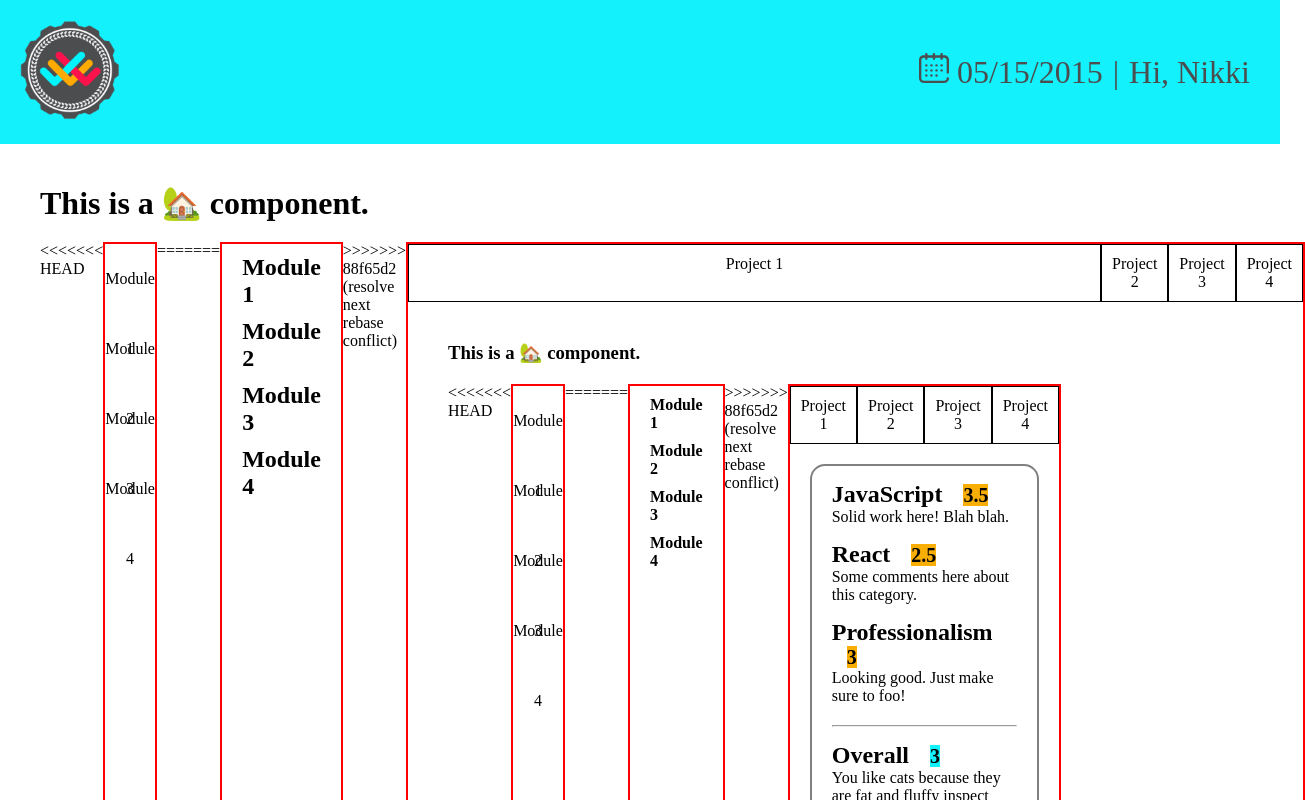
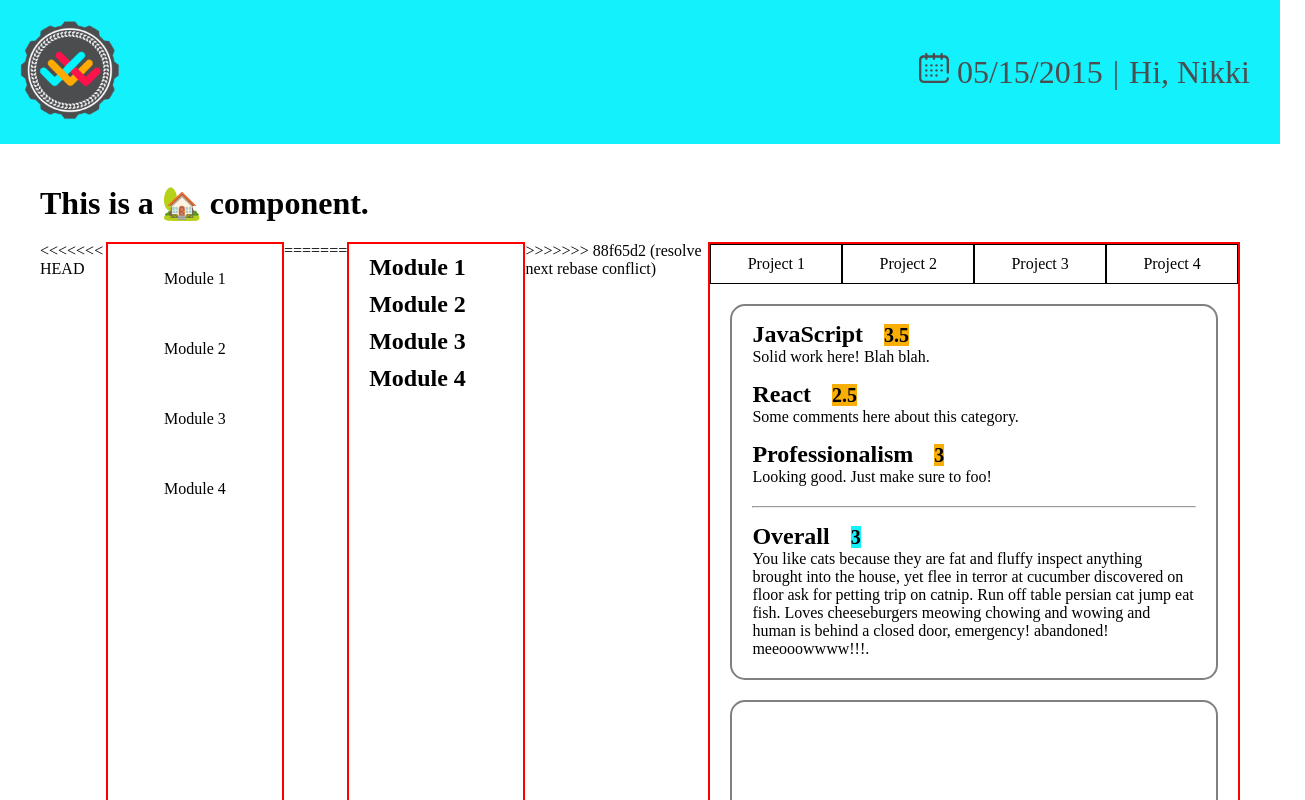
Before and after one commit to Turing-Mesh/mesh-ui, a Vue app: page / in a window 1280 px wide. Shown: the top 800 px of the page, 1305 px wide, since content can reach past the window. Built offline with nearby package versions, Linux system fonts and the light colour scheme.

Commit message:
Take home out of router for navigation functionality

```diff
--- a/src/router/index.js
+++ b/src/router/index.js
@@ -1,15 +1,15 @@
 import Vue from 'vue'
 import VueRouter from 'vue-router'
-import Home from '../views/Home'
+// import Home from '../views/Home'
 
 Vue.use(VueRouter)
 
 const routes = [
-  {
-    path: '/',
-    name: 'Home',
-    component: Home
-  },
+  // {
+  //   path: '/',
+  //   name: 'Home',
+  //   component: Home
+  // },
   {
     path: '/modules/:id',
     name: 'Module',
--- /dev/null
+++ b/src/styles/styles 2.scss
@@ -0,0 +1,112 @@
+$turing-blue: #12f1fc;
+$turing-yellow: #f9ae06;
+$turing-red: #ef3852;
+
+* {
+  box-sizing: border-box;
+  margin: 0;
+  padding: 0;
+}
+
+.header {
+  background: $turing-blue;
+  margin: 0 auto;
+}
+
+.header-wrapper {
+  display: flex;
+  flex-flow: row nowrap;
+  justify-content: space-between;
+  align-items: center;
+}
+
+.logo-container {
+  margin: 20px;
+}
+
+.logo {
+  width: 100px;
+}
+
+.calendar {
+  width: 30px;
+}
+
+.link-container {
+  display: flex;
+  flex-flow: row nowrap;
+  justify-content: space-between;
+  align-items: center;
+  font-size: 2rem;
+  margin-right: 20px;
+  color: #4C4D4F;
+}
+
+span {
+  margin: 0 10px;
+}
+
+a {
+  margin: 0 20px;
+  text-decoration: none;
+}
+
+.home {
+  margin: 40px;
+}
+
+.main {
+  display: flex;
+  flex-flow: row nowrap;
+  margin: 20px auto;
+}
+
+.left-section {
+  width: 25%;
+  border: 2px solid red;
+}
+
+.module {
+  margin: 10px 20px;
+}
+
+.right-section {
+  width: 75%;
+  border: 2px solid red;
+}
+
+.projects-container {
+  display: flex;
+  flex-flow: row nowrap;
+  justify-content: space-evenly;
+  align-items: center;
+}
+
+.project {
+  border: 1px solid black;
+  padding: 10px;
+}
+
+.feedback-container {
+  height: 300px;
+  margin: 20px;
+  padding: 20px;
+  border: 2px solid grey;
+  border-radius: 15px;
+}
+
+.notes-container {
+  height: 300px;
+  margin: 20px;
+  padding: 20px;
+  border: 2px solid grey;
+  border-radius: 15px;
+}
+
+.rotating {
+  width: 150px;
+  transition: transform 3s ease-in-out;
+}
+.rotating:hover {
+  transform: rotateZ(360deg);
+}
```
Also changed, not shown: src/assets/calendar 2.png (added), src/assets/calendar 2.svg (added).
